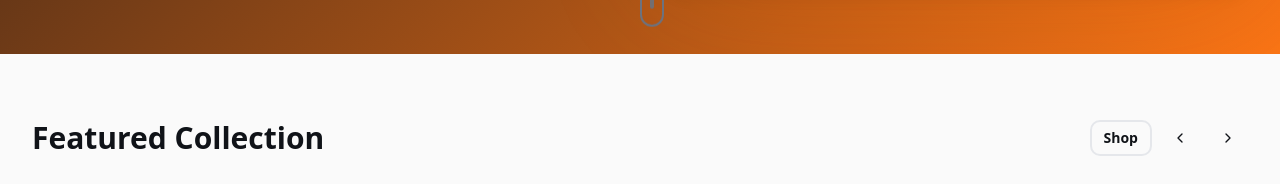
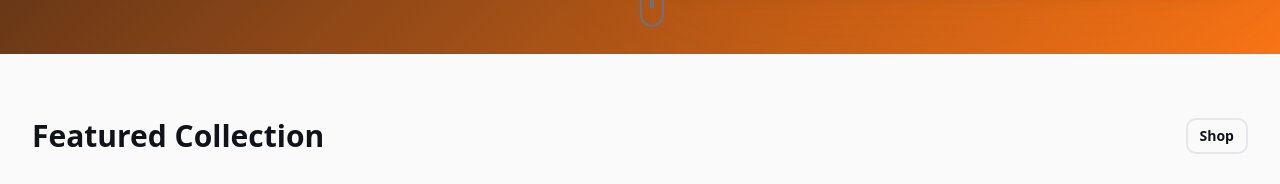
Before and after one commit to nticstudent12/estore-nitro-motion, a React (Vite) app: page / in a window 1280 px wide. Shown: the part 875-1059 px from the top of the page. Built offline with nearby package versions, Linux system fonts and the light colour scheme.

Commit message:
Remove carousel circles
Remove the blue circles from the carousel component.

```diff
--- a/src/components/ProductCarousel.tsx
+++ b/src/components/ProductCarousel.tsx
@@ -27,12 +27,6 @@ const ProductCarousel = ({ title, products, showShopButton = true }: ProductCaro
             <div className="flex items-center gap-2">
               <Button variant="outline" size="sm">
                 Shop
-              </Button>
-              <Button variant="ghost" size="icon" className="rounded-full">
-                <ChevronLeft className="h-4 w-4" />
-              </Button>
-              <Button variant="ghost" size="icon" className="rounded-full">
-                <ChevronRight className="h-4 w-4" />
               </Button>
             </div>
           )}
```
